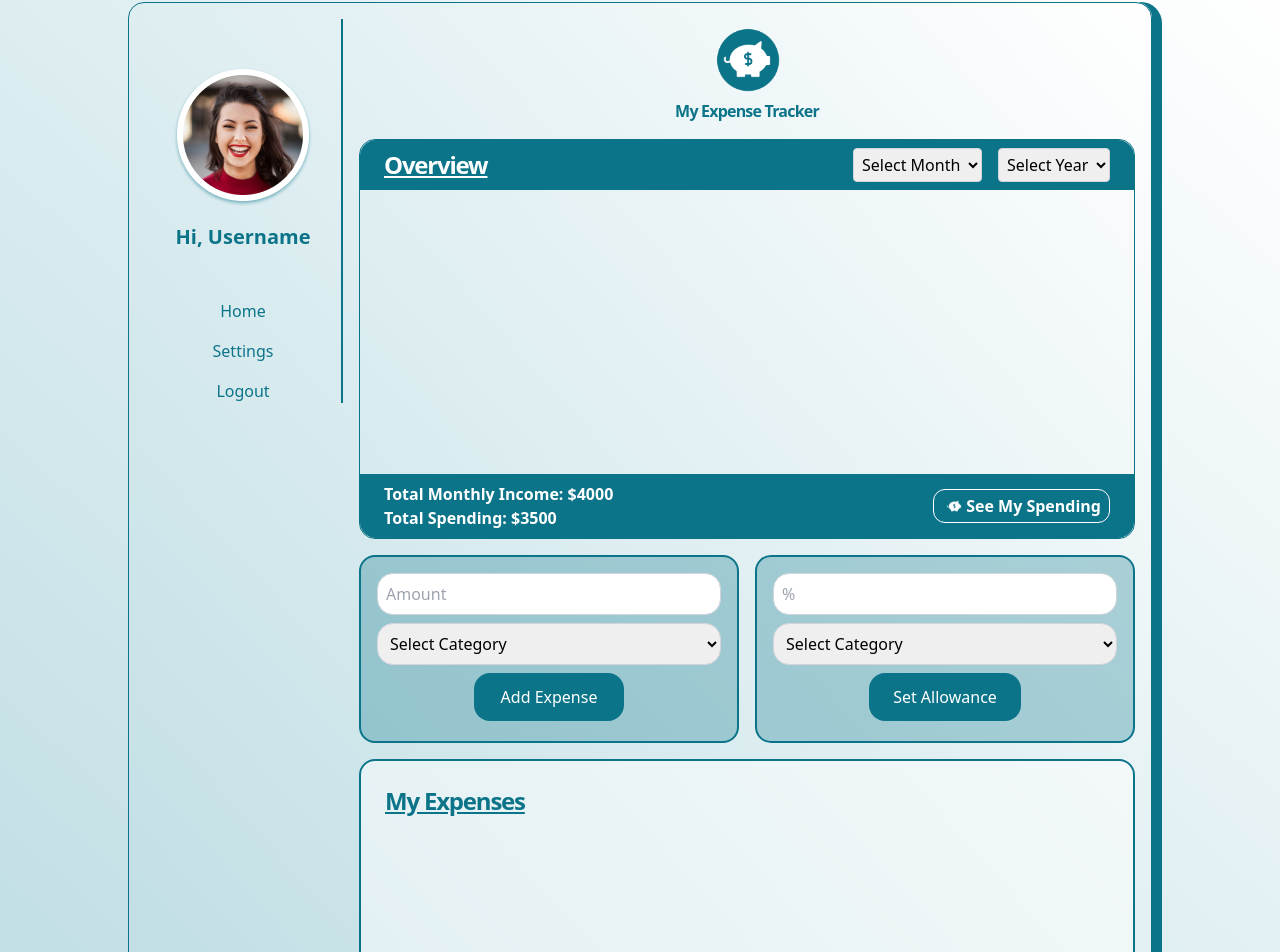
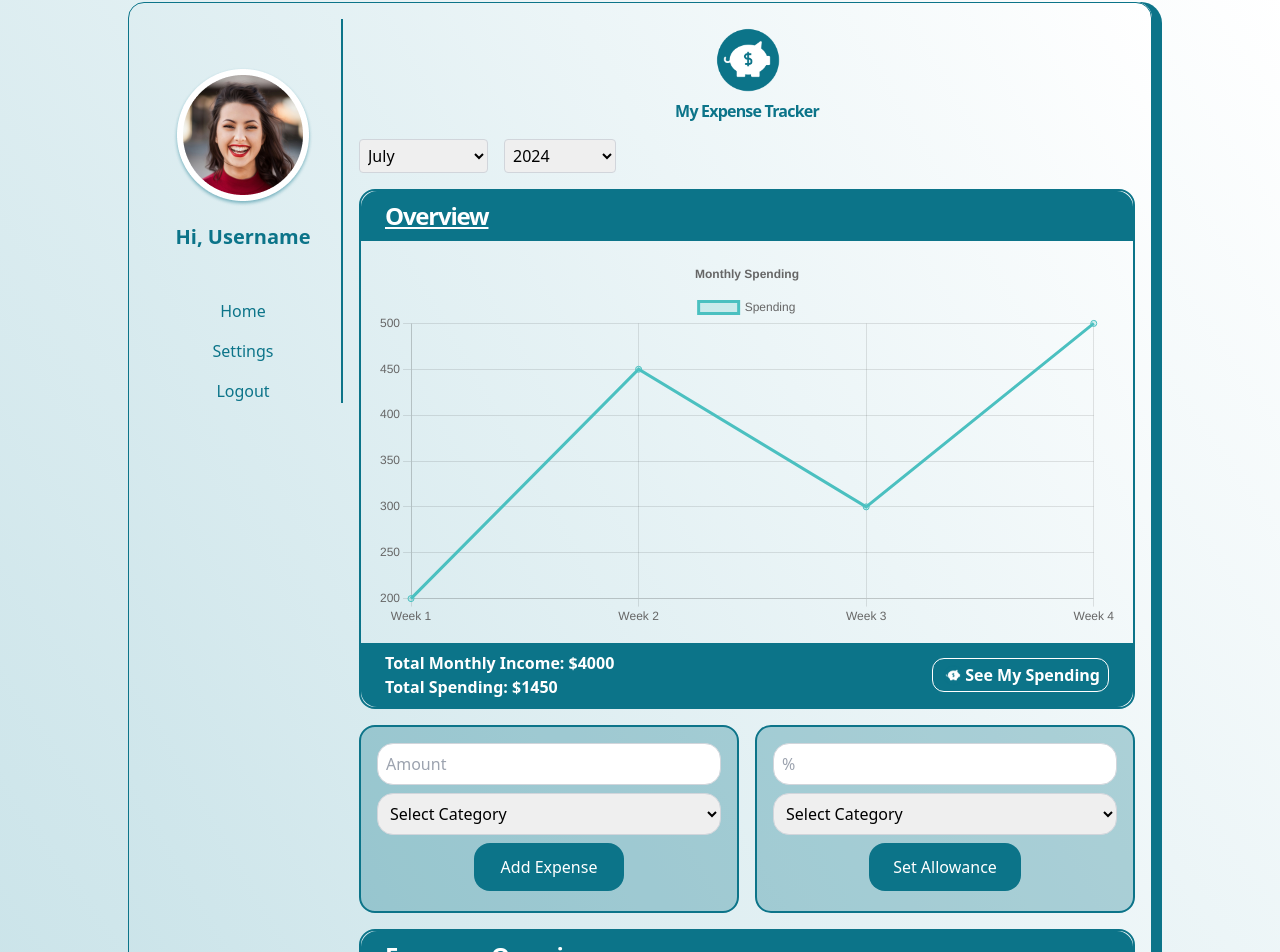
Before and after one commit to fmirza93/expenseTrackerProject, a React (Vite) app in the folder MyExpenseTracker/frontend/: page /dashboard in a window 1280 px wide. Shown: the part 14-966 px from the top of the page. Built offline with nearby package versions, Linux system fonts and the light colour scheme.

Commit message:
added the charts and an api.js for database connection, needs styling

```diff
--- a/MyExpenseTracker/frontend/package.json
+++ b/MyExpenseTracker/frontend/package.json
@@ -11,8 +11,14 @@
     "test": "jest"
   },
   "dependencies": {
+    "@emotion/react": "^11.13.0",
+    "@emotion/styled": "^11.13.0",
+    "@mui/material": "^5.16.6",
+    "axios": "^1.7.3",
+    "chart.js": "^4.4.3",
     "jest-environment-jsdom": "^29.7.0",
     "react": "^18.3.1",
+    "react-chartjs-2": "^5.2.0",
     "react-dom": "^18.3.1",
     "react-router-dom": "^6.25.1"
   },
--- a/MyExpenseTracker/frontend/src/components/ExpensesOverview.jsx
+++ b/MyExpenseTracker/frontend/src/components/ExpensesOverview.jsx
@@ -1,12 +1,25 @@
-import React from 'react'
+import React from 'react';
+import PieChart from './charts/PieChart';
+import useSpendingCategories from '../hooks/useSpendingCategories';
 
-const ExpensesOverview = () => {
+const ExpensesOverview = ({ selectedMonth, selectedYear }) => {
+  const pieChartData = useSpendingCategories(selectedYear, selectedMonth);
+
   return (
-    <div className='min-h-[350px] rounded-2xl border-2 border-primary bg-white/50 p-6'>
-        <h2 className='text-primary font-black tracking-tighter underline text-2xl'>My Expenses</h2>
+    <div className="min-h-[400px] border-2 border-primary rounded-2xl flex flex-col">
+      <div className='min-h-[50px] bg-primary rounded-tl-2xl rounded-tr-2xl flex items-center justify-between px-6'>
+        <h1 className='text-white font-black tracking-tighter underline text-2xl'>Expenses Overview</h1>
+      </div>
 
+      <div className='flex-1 p-4'>
+        {pieChartData ? (
+          <PieChart data={pieChartData} />
+        ) : (
+          <div className="mt-4">Select a month and year to view the spending data.</div>
+        )}
+      </div>
     </div>
-  )
-}
+  );
+};
 
-export default ExpensesOverview
+export default ExpensesOverview;
--- a/MyExpenseTracker/frontend/src/components/MonthYear.jsx
+++ b/MyExpenseTracker/frontend/src/components/MonthYear.jsx
@@ -1,24 +1,36 @@
-import React, { useState } from 'react';
+import React, { useState, useEffect } from 'react';
 
 const MonthYear = ({ onMonthYearChange }) => {
-  const [selectedMonth, setSelectedMonth] = useState('');
-  const [selectedYear, setSelectedYear] = useState('');
+  const currentDate = new Date();
+  const currentMonth = currentDate.getMonth() + 1; // getMonth() returns month from 0 to 11
+  const currentYear = currentDate.getFullYear();
+
+  const [selectedMonth, setSelectedMonth] = useState(currentMonth);
+  const [selectedYear, setSelectedYear] = useState(currentYear);
 
   const months = [
     'January', 'February', 'March', 'April', 'May', 'June',
     'July', 'August', 'September', 'October', 'November', 'December'
   ];
 
-  const years = Array.from(new Array(21), (val, index) => 2000 + index);
+  const startYear = 2023;
+  const years = Array.from(new Array(currentYear - startYear + 1), (val, index) => startYear + index);
+
+  useEffect(() => {
+    // Call the onMonthYearChange function with the current month and year when the component mounts
+    onMonthYearChange(currentMonth, currentYear);
+  }, []);
 
   const handleMonthChange = (e) => {
-    setSelectedMonth(e.target.value);
-    onMonthYearChange(e.target.value, selectedYear);
+    const monthIndex = e.target.value ? parseInt(e.target.value) : '';
+    setSelectedMonth(monthIndex);
+    onMonthYearChange(monthIndex, selectedYear);
   };
 
   const handleYearChange = (e) => {
-    setSelectedYear(e.target.value);
-    onMonthYearChange(selectedMonth, e.target.value);
+    const yearValue = e.target.value ? parseInt(e.target.value) : '';
+    setSelectedYear(yearValue);
+    onMonthYearChange(selectedMonth, yearValue);
   };
 
   return (
@@ -30,7 +42,7 @@ const MonthYear = ({ onMonthYearChange }) => {
       >
         <option value="" disabled>Select Month</option>
         {months.map((month, index) => (
-          <option key={index} value={month}>{month}</option>
+          <option key={index} value={index + 1}>{month}</option>
         ))}
       </select>
 
@@ -40,8 +52,8 @@ const MonthYear = ({ onMonthYearChange }) => {
         onChange={handleYearChange}
       >
         <option value="" disabled>Select Year</option>
-        {years.map((year, index) => (
-          <option key={index} value={year}>{year}</option>
+        {years.map((year) => (
+          <option key={year} value={year}>{year}</option>
         ))}
       </select>
     </div>
--- a/MyExpenseTracker/frontend/src/components/Overview.jsx
+++ b/MyExpenseTracker/frontend/src/components/Overview.jsx
@@ -1,33 +1,46 @@
-import React from 'react'
-import appLogo from '../assets/appLogo.png'
-import MonthYear from './MonthYear'
+import React from 'react';
+import LineChart from './charts/LineChart';
+import useMonthlySpending from '../hooks/useMonthlySpending';
+import appLogo from '../assets/appLogo.png';
 
-const Overview = () => {
+const Overview = ({ selectedMonth, selectedYear }) => {
+  const { lineChartData, error } = useMonthlySpending(selectedYear, selectedMonth);
+
+  // Example values for total monthly income and total spending (dynamic values)
+  const totalMonthlyIncome = 4000; // Replace with actual data
+  const totalSpending = lineChartData ? lineChartData.datasets[0].data.reduce((a, b) => a + b, 0) : 0;
+
   return (
-    <div className="min-h-[400px] border border-primary rounded-2xl flex flex-col">
+    <div className="min-h-[400px] border-2 border-primary rounded-2xl flex flex-col">
       {/* Header section of overview */}
       <div className='min-h-[50px] bg-primary rounded-tl-2xl rounded-tr-2xl flex items-center justify-between px-6'>
         <h1 className='text-white font-black tracking-tighter underline text-2xl'>Overview</h1>
-            <MonthYear />
       </div>
 
       {/* Chart section of overview */}
-        <div className='flex-1'>
-            {/* INSERT CHART */}
+      <div className='flex-1 p-4'>
+        {error && <div className="text-red-500 mt-4">{error}</div>}
+        {lineChartData ? (
+          <LineChart data={lineChartData} />
+        ) : (
+          !error && <div className="mt-4">Select a month and year to view the spending data.</div>
+        )}
       </div>
 
       {/* Footer section of overview */}
       <div className='min-h-[50px] bg-primary rounded-bl-2xl rounded-br-2xl flex flex-col md:flex-row md:items-center justify-between px-6 py-2 text-white font-bold gap-y-6'>
         <div className='flex flex-col'>
-                <h4>Total Monthly Income: <span>$4000</span></h4> {/* This value will be dynamic */}
-                <h4>Total Spending: <span>$3500</span></h4> {/* This value will be dynamic */}
+          <h4>Total Monthly Income: <span>${totalMonthlyIncome}</span></h4> {/* This value will be dynamic */}
+          <h4>Total Spending: <span>${totalSpending}</span></h4> {/* This value will be dynamic */}
         </div>
         <div>
-                <button className='flex border border-white px-2 py-1 rounded-xl hover:bg-[#44BFD8]/50'><span ><img src={appLogo} alt="logo" className='w-6 h-6'/></span>See My Spending</button>
+          <button className='flex border border-white px-2 py-1 rounded-xl hover:bg-[#44BFD8]/50'>
+            <span><img src={appLogo} alt="logo" className='w-6 h-6' /></span>See My Spending
+          </button>
         </div>
       </div>
     </div>
-  )
-}
+  );
+};
 
-export default Overview
+export default Overview;
--- a/MyExpenseTracker/frontend/src/components/Summary.jsx
+++ b/MyExpenseTracker/frontend/src/components/Summary.jsx
@@ -1,29 +1,37 @@
-import React from 'react'
-import appLogo from '../assets/appLogo.png'
-import Overview from './Overview'
-import AddExpense from './AddExpense'
-import SetAllowance from './SetAllowance'
-import ExpensesOverview from './ExpensesOverview'
-
+import React, { useState } from 'react';
+import appLogo from '../assets/appLogo.png';
+import Overview from './Overview';
+import AddExpense from './AddExpense';
+import SetAllowance from './SetAllowance';
+import ExpensesOverview from './ExpensesOverview';
+import MonthYear from './MonthYear';
 
 const Summary = () => {
+  const [selectedMonth, setSelectedMonth] = useState('');
+  const [selectedYear, setSelectedYear] = useState('');
+
+  const handleMonthYearChange = (month, year) => {
+    setSelectedMonth(month);
+    setSelectedYear(year);
+  };
+
   return (
     <div className='flex flex-col gap-y-4'>
       <div className='flex flex-col items-center justify-center'>
         <img src={appLogo} alt='Logo' className='w-20 h-20'/>
         <h1 className='text-primary font-bold tracking-tighter '>My Expense Tracker</h1>
       </div>
-      <Overview />
+      <MonthYear onMonthYearChange={handleMonthYearChange} />
+      <Overview selectedMonth={selectedMonth} selectedYear={selectedYear} />
       <div className='flex gap-x-4 justify-between'>
         <AddExpense />
         <SetAllowance />
       </div>
-
       <div>
-        <ExpensesOverview />
+        <ExpensesOverview selectedMonth={selectedMonth} selectedYear={selectedYear} />
       </div>
     </div>
-  )
-}
+  );
+};
 
-export default Summary
+export default Summary;
--- /dev/null
+++ b/MyExpenseTracker/frontend/src/components/charts/LineChart.jsx
@@ -0,0 +1,33 @@
+import React from 'react';
+import { Line } from 'react-chartjs-2';
+import {
+  Chart as ChartJS,
+  CategoryScale,
+  LinearScale,
+  PointElement,
+  LineElement,
+  Title,
+  Tooltip,
+  Legend,
+} from 'chart.js';
+
+ChartJS.register(CategoryScale, LinearScale, PointElement, LineElement, Title, Tooltip, Legend);
+
+const LineChart = ({ data }) => {
+  const options = {
+    responsive: true,
+    plugins: {
+      legend: {
+        position: 'top',
+      },
+      title: {
+        display: true,
+        text: 'Monthly Spending',
+      },
+    },
+  };
+
+  return <Line data={data} options={options} />;
+};
+
+export default LineChart;
--- /dev/null
+++ b/MyExpenseTracker/frontend/src/components/charts/PieChart.jsx
@@ -0,0 +1,29 @@
+import React from 'react';
+import { Pie } from 'react-chartjs-2';
+import {
+  Chart as ChartJS,
+  ArcElement,
+  Tooltip,
+  Legend,
+} from 'chart.js';
+
+ChartJS.register(ArcElement, Tooltip, Legend);
+
+const PieChart = ({ data }) => {
+  const options = {
+    responsive: true,
+    plugins: {
+      legend: {
+        position: 'top',
+      },
+      title: {
+        display: true,
+        text: 'Spending Categories',
+      },
+    },
+  };
+
+  return <Pie data={data} options={options} />;
+};
+
+export default PieChart;
--- /dev/null
+++ b/MyExpenseTracker/frontend/src/hooks/useMonthlySpending.js
@@ -0,0 +1,51 @@
+import { useState, useEffect } from "react";
+import { fetchMonthlySpending } from "../utilities/api";
+
+const useMonthlySpending = (selectedYear, selectedMonth) => {
+  const [lineChartData, setLineChartData] = useState(null);
+  const [error, setError] = useState("");
+
+  useEffect(() => {
+    if (selectedMonth && selectedYear) {
+      const getMonthlySpending = async () => {
+        try {
+          //const data = await fetchMonthlySpending(selectedYear, selectedMonth);
+
+          //    Mock data for the example
+          const data = {
+            labels: ["Week 1", "Week 2", "Week 3", "Week 4"],
+            values: [200, 450, 300, 500],
+          }; // Replace with appropriate mock data
+
+          if (data.values.length === 0) {
+            setError("No data available for the selected month and year.");
+            setLineChartData(null);
+          } else {
+            setError("");
+            setLineChartData({
+              labels: data.labels,
+              datasets: [
+                {
+                  label: "Spending",
+                  data: data.values,
+                  borderColor: "rgba(75, 192, 192, 1)",
+                  backgroundColor: "rgba(75, 192, 192, 0.2)",
+                },
+              ],
+            });
+          }
+        } catch (error) {
+          setError("An error occurred while fetching data.");
+          setLineChartData(null);
+          console.error(error);
+        }
+      };
+
+      getMonthlySpending();
+    }
+  }, [selectedMonth, selectedYear]);
+
+  return { lineChartData, error };
+};
+
+export default useMonthlySpending;
--- /dev/null
+++ b/MyExpenseTracker/frontend/src/hooks/useSpendingCategories.js
@@ -0,0 +1,53 @@
+import { useState, useEffect } from "react";
+import { fetchSpendingCategories } from "../utilities/api";
+
+const useSpendingCategories = () => {
+  const [pieChartData, setPieChartData] = useState(null);
+
+  useEffect(() => {
+    const getSpendingCategories = async () => {
+      try {
+        // const data = await fetchSpendingCategories();
+
+        // Mock data for the example
+        const data = {
+          labels: ["Rent", "Food", "Utilities", "Entertainment", "Others"],
+          values: [500, 300, 200, 100, 50], // Replace with appropriate mock data
+        };
+
+        setPieChartData({
+          labels: data.labels,
+          datasets: [
+            {
+              label: "Categories",
+              data: data.values,
+              backgroundColor: [
+                "rgba(255, 99, 132, 0.2)",
+                "rgba(54, 162, 235, 0.2)",
+                "rgba(255, 206, 86, 0.2)",
+                "rgba(75, 192, 192, 0.2)",
+                "rgba(153, 102, 255, 0.2)",
+              ],
+              borderColor: [
+                "rgba(255, 99, 132, 1)",
+                "rgba(54, 162, 235, 1)",
+                "rgba(255, 206, 86, 1)",
+                "rgba(75, 192, 192, 1)",
+                "rgba(153, 102, 255, 1)",
+              ],
+              borderWidth: 1,
+            },
+          ],
+        });
+      } catch (error) {
+        console.error(error);
+      }
+    };
+
+    getSpendingCategories();
+  }, []);
+
+  return pieChartData;
+};
+
+export default useSpendingCategories;
--- /dev/null
+++ b/MyExpenseTracker/frontend/src/utilities/api.js
@@ -0,0 +1,21 @@
+import axios from "axios";
+
+export const fetchMonthlySpending = async () => {
+  try {
+    const response = await axios.get("/monthly-spending");
+    return response.data;
+  } catch (error) {
+    console.error("Error fetching monthly spending:", error);
+    throw error;
+  }
+};
+
+export const fetchSpendingCategories = async () => {
+  try {
+    const response = await axios.get("/spending-categories");
+    return response.data;
+  } catch (error) {
+    console.error("Error fetching spending categories:", error);
+    throw error;
+  }
+};
```
Also changed, not shown: 1 other file (tests, documents, lock files or other folders). Lines whose indentation alone changed are shown as unchanged.
